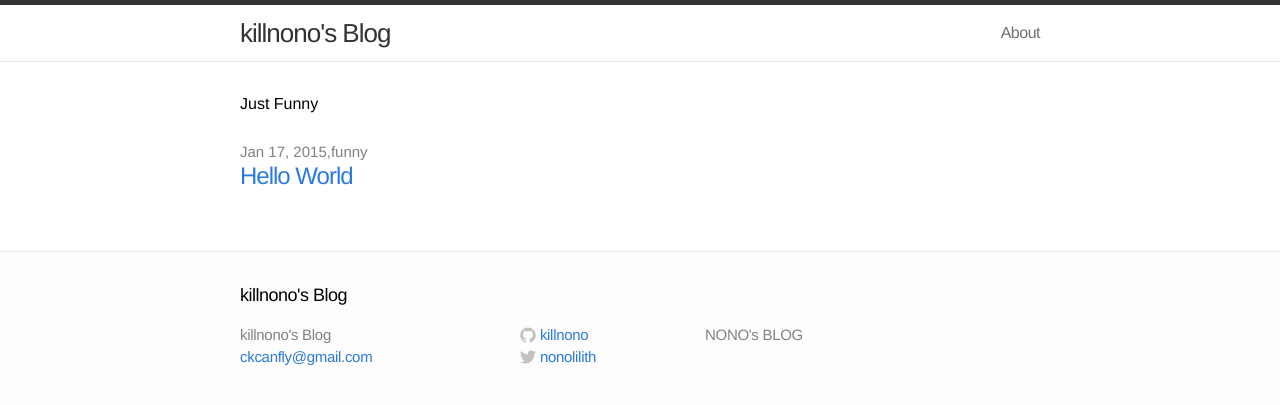
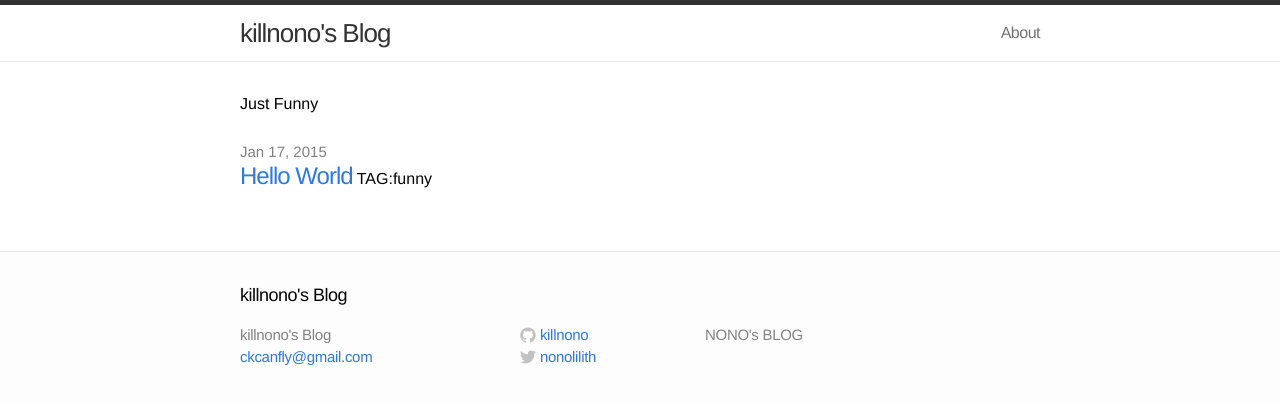
Before and after one commit to killnono/killnono.github.io, a Jekyll site: the page built from index.html, in a window 1280 px wide. Shown: the top 405 px of the page. Built offline with Jekyll 4.4.1, drawn with Linux system fonts in a browser that asks for light colours; Markdown is read by kramdown in place of the engine named in the settings.

Commit message:
Update index.html

```diff
--- a/index.html
+++ b/index.html
@@ -9,8 +9,9 @@ layout: default
   <ul class="posts">
     {% for post in site.posts %}
       <li>
-        <span class="post-date">{{ post.date | date: "%b %-d, %Y" }},{{post.categories}}</span>
+        <span class="post-date">{{ post.date | date: "%b %-d, %Y" }}</span>
         <a class="post-link" href="{{ post.url | prepend: site.baseurl }}">{{ post.title }}</a>
+        <span class="post-categories">TAG:{{post.categories}}</span>
       </li>
     {% endfor %}
   </ul>
```
